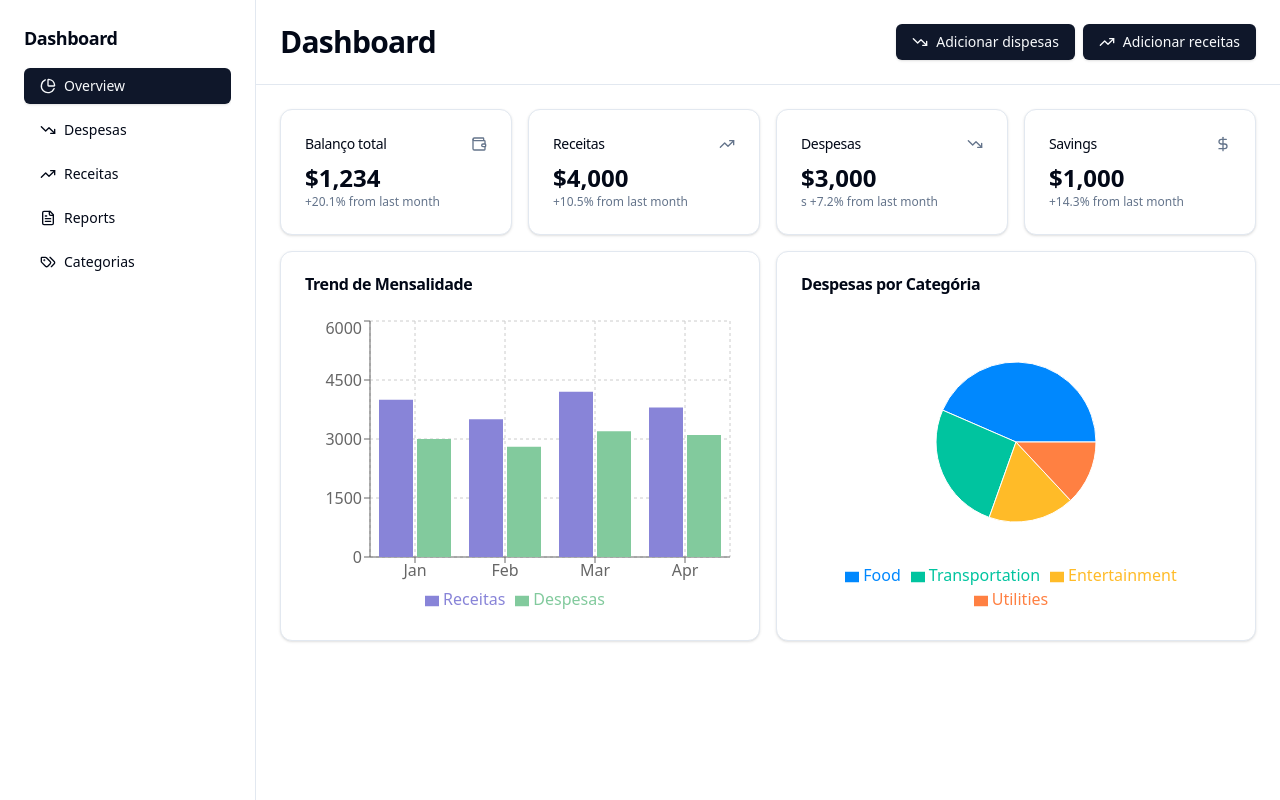
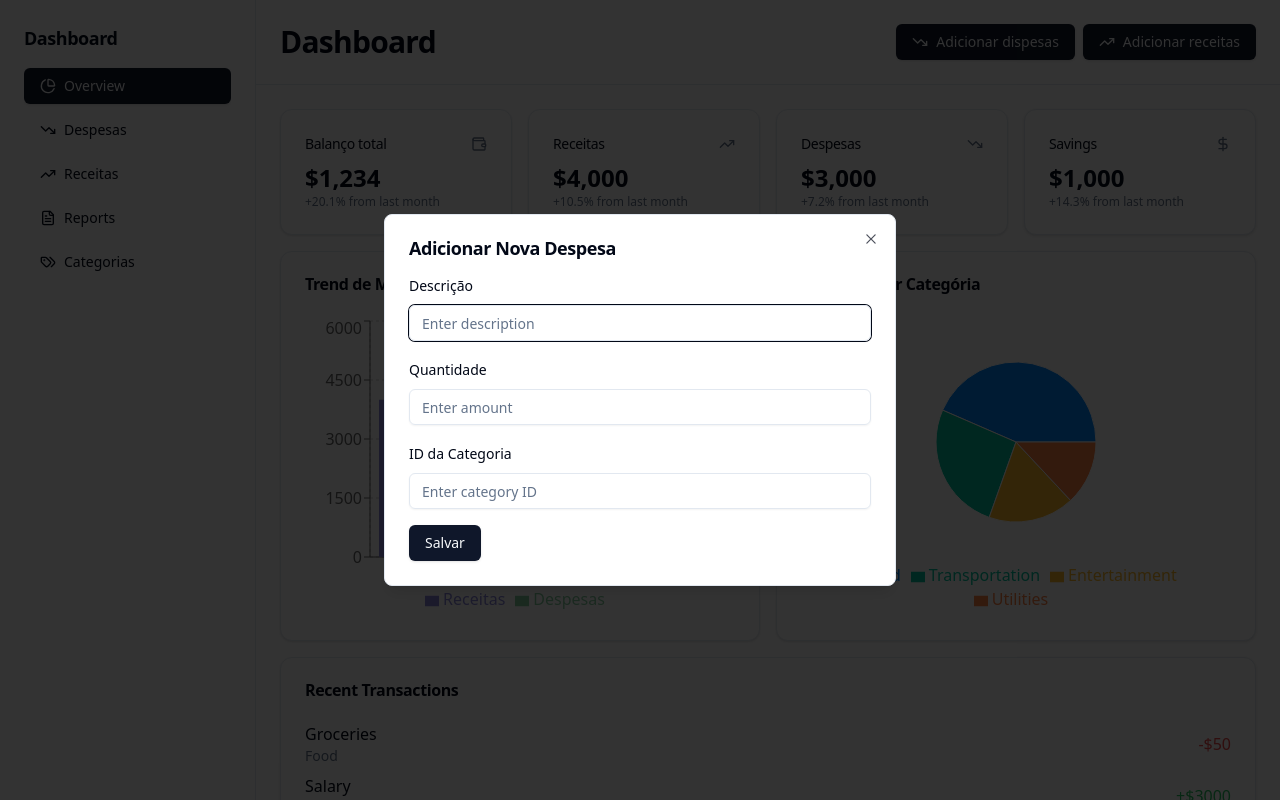
Before and after one commit to fernando-sebastiao/any-project, a React (Vite) app: page /dashboard in a window 1280 px wide. Both pictures are taken after a click on the button "Adicionar dispesas". Built offline with nearby package versions, Linux system fonts and the light colour scheme; the HTML template or start-up script is replaced by a standard one.

Commit message:
Update vite version to 5.4.8 and fix import of lucide-react icons in login-page.tsx

```diff
--- a/package.json
+++ b/package.json
@@ -77,6 +77,6 @@
     "tailwindcss": "^3.4.13",
     "typescript": "^5.5.3",
     "typescript-eslint": "^8.0.1",
-    "vite": "^5.4.1"
+    "vite": "^5.4.8"
   }
 }
--- a/src/pages/dashboard-page.tsx
+++ b/src/pages/dashboard-page.tsx
@@ -1,6 +1,17 @@
+"use client";
+
 import { useState } from "react";
 import { Card, CardContent, CardHeader, CardTitle } from "@/components/ui/card";
 import { Button } from "@/components/ui/button";
+import { Input } from "@/components/ui/input";
+import { Label } from "@/components/ui/label";
+import {
+  Dialog,
+  DialogContent,
+  DialogHeader,
+  DialogTitle,
+  DialogTrigger,
+} from "@/components/ui/dialog";
 import {
   PieChart,
   FileText,
@@ -13,7 +24,7 @@ import {
 import { ScrollArea } from "@/components/ui/scroll-area";
 import { Separator } from "@/components/ui/separator";
 import {
-  BarChart as BarChartComponent,
+  BarChart,
   Bar,
   XAxis,
   YAxis,
@@ -52,6 +63,8 @@ const COLORS = ["#0088FE", "#00C49F", "#FFBB28", "#FF8042"];
 
 export function DashboardPage() {
   const [activeSection, setActiveSection] = useState("overview");
+  const [isExpenseModalOpen, setIsExpenseModalOpen] = useState(false);
+  const [isIncomeModalOpen, setIsIncomeModalOpen] = useState(false);
 
   const renderContent = () => {
     switch (activeSection) {
@@ -97,7 +110,7 @@ export function DashboardPage() {
                 <CardContent>
                   <div className="text-2xl font-bold">$3,000</div>
                   <p className="text-xs text-muted-foreground">
-                    s +7.2% from last month
+                    +7.2% from last month
                   </p>
                 </CardContent>
               </Card>
@@ -121,7 +134,7 @@ export function DashboardPage() {
                 </CardHeader>
                 <CardContent>
                   <ResponsiveContainer width="100%" height={300}>
-                    <BarChartComponent data={monthlyTrend}>
+                    <BarChart data={monthlyTrend}>
                       <CartesianGrid strokeDasharray="3 3" />
                       <XAxis dataKey="name" />
                       <YAxis />
@@ -129,7 +142,7 @@ export function DashboardPage() {
                       <Legend />
                       <Bar dataKey="Receitas" fill="#8884d8" />
                       <Bar dataKey="Despesas" fill="#82ca9d" />
-                    </BarChartComponent>
+                    </BarChart>
                   </ResponsiveContainer>
                 </CardContent>
               </Card>
@@ -163,6 +176,38 @@ export function DashboardPage() {
                 </CardContent>
               </Card>
             </div>
+            <Card className="mt-4">
+              <CardHeader>
+                <CardTitle>Recent Transactions</CardTitle>
+              </CardHeader>
+              <CardContent>
+                <ScrollArea className="h-[200px]">
+                  {recentTransactions.map((transaction) => (
+                    <div
+                      key={transaction.id}
+                      className="flex justify-between items-center mb-2"
+                    >
+                      <div>
+                        <p className="font-medium">{transaction.description}</p>
+                        <p className="text-sm text-muted-foreground">
+                          {transaction.category}
+                        </p>
+                      </div>
+                      <p
+                        className={
+                          transaction.amount > 0
+                            ? "text-green-500"
+                            : "text-red-500"
+                        }
+                      >
+                        {transaction.amount > 0 ? "+" : "-"}$
+                        {Math.abs(transaction.amount)}
+                      </p>
+                    </div>
+                  ))}
+                </ScrollArea>
+              </CardContent>
+            </Card>
           </>
         );
       case "expenses":
@@ -244,14 +289,88 @@ export function DashboardPage() {
         <div className="flex items-center justify-between p-6">
           <h1 className="text-3xl font-bold tracking-tight">Dashboard</h1>
           <div className="space-x-2">
-            <Button>
+            <Dialog
+              open={isExpenseModalOpen}
+              onOpenChange={setIsExpenseModalOpen}
+            >
+              <DialogTrigger asChild>
+                <Button onClick={() => setIsExpenseModalOpen(true)}>
                   <TrendingDown className="mr-2 h-4 w-4" />
                   Adicionar dispesas
                 </Button>
-            <Button>
+              </DialogTrigger>
+              <DialogContent>
+                <DialogHeader>
+                  <DialogTitle>Adicionar Nova Despesa</DialogTitle>
+                </DialogHeader>
+                <form className="space-y-4">
+                  <div className="space-y-2">
+                    <Label htmlFor="expense-description">Descrição</Label>
+                    <Input
+                      id="expense-description"
+                      placeholder="Enter description"
+                    />
+                  </div>
+                  <div className="space-y-2">
+                    <Label htmlFor="expense-amount">Quantidade</Label>
+                    <Input
+                      id="expense-amount"
+                      type="number"
+                      placeholder="Enter amount"
+                    />
+                  </div>
+                  <div className="space-y-2">
+                    <Label htmlFor="expense-category">ID da Categoria</Label>
+                    <Input
+                      id="expense-category"
+                      placeholder="Enter category ID"
+                    />
+                  </div>
+                  <Button type="submit">Salvar</Button>
+                </form>
+              </DialogContent>
+            </Dialog>
+            <Dialog
+              open={isIncomeModalOpen}
+              onOpenChange={setIsIncomeModalOpen}
+            >
+              <DialogTrigger asChild>
+                <Button onClick={() => setIsIncomeModalOpen(true)}>
                   <TrendingUp className="mr-2 h-4 w-4" />
                   Adicionar receitas
                 </Button>
+              </DialogTrigger>
+              <DialogContent>
+                <DialogHeader>
+                  <DialogTitle>Adicionar Nova Receita</DialogTitle>
+                </DialogHeader>
+                <form className="space-y-4">
+                  <div className="space-y-2">
+                    <Label htmlFor="income-description">Descrição</Label>
+                    <Input
+                      id="income-description"
+                      placeholder="Enter description"
+                    />
+                  </div>
+                  <div className="space-y-2">
+                    <Label htmlFor="income-amount">Quantidade</Label>
+                    <Input
+                      id="income-amount"
+                      type="number"
+                      placeholder="Enter amount"
+                    />
+                  </div>
+                  <div className="space-y-2">
+                    <Label htmlFor="income-category">ID da Categoria</Label>
+                    <Input
+                      id="income-category"
+                      placeholder="Enter category ID"
+                    />
+                  </div>
+                  <Button type="submit">Salvar</Button>
+                </form>
+              </DialogContent>
+            </Dialog>
           </div>
         </div>
         <Separator />
```
Also changed, not shown: 1 other file (tests, documents, lock files or other folders). Lines whose indentation alone changed are shown as unchanged.
